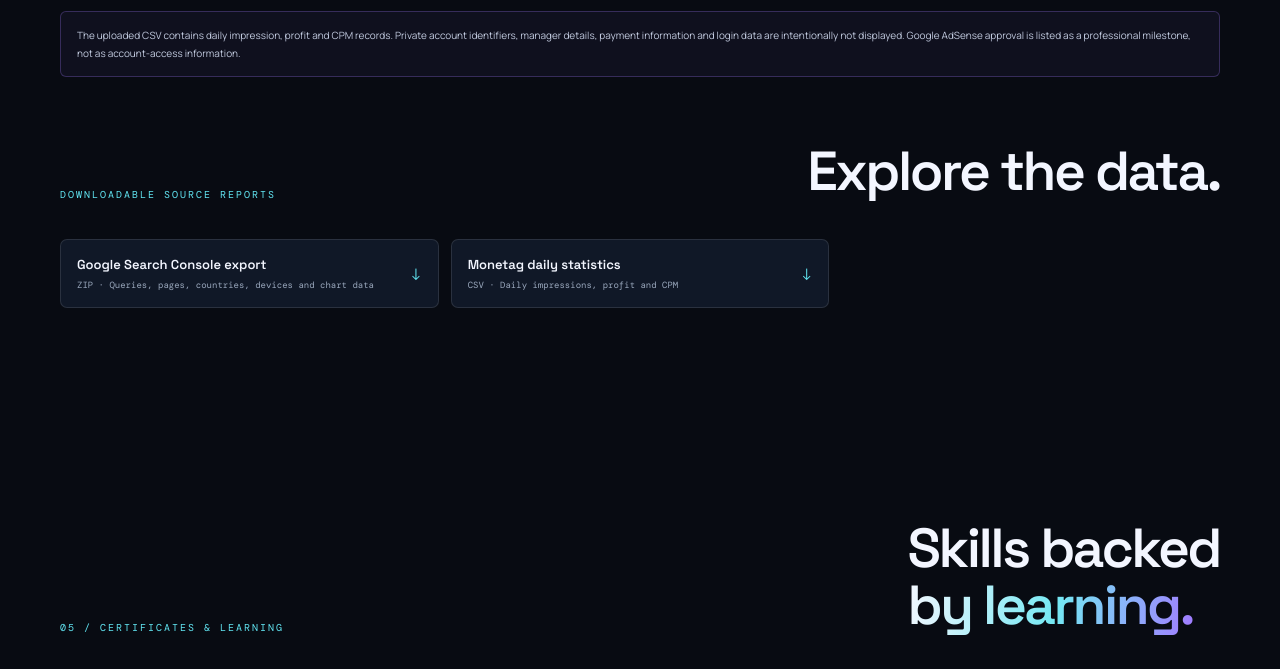
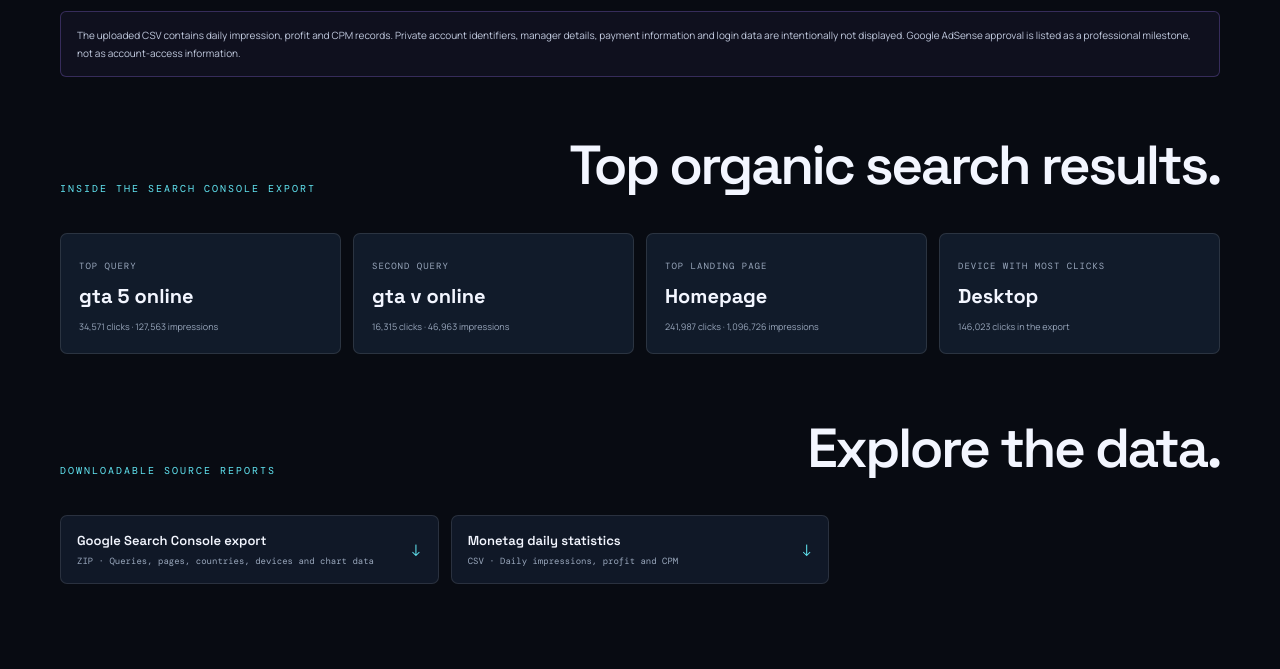
Before and after one commit to developwithAhsan/MuhammadAhsan, a plain HTML site: page index.html in a window 1280 px wide. Shown: the part 4141-4810 px from the top of the page. Drawn offline with nearby package versions, Linux system fonts and the light colour scheme.

Commit message:
Add Search Console export highlights from uploaded ZIP data

```diff
--- a/index.html
+++ b/index.html
@@ -86,6 +86,13 @@
 </div>
 <div class="proof-grid reveal"><article class="proof-card"><a href="https://raw.githubusercontent.com/developwithAhsan/MuhammadAhsan/main/data/Screenshot%202026-11-27%208.16.10%20PM.png" target="_blank"><img loading="lazy" src="data/Screenshot%202026-11-27%208.16.10%20PM.png" alt="Monetag statistics dashboard showing daily impressions, profit and CPM"></a><div class="caption"><b>Monetag · Daily statistics</b><small>Impressions, reported profit and CPM from the supplied dashboard screenshot</small></div></article></div>
 <p class="proof-note reveal">The uploaded CSV contains daily impression, profit and CPM records. Private account identifiers, manager details, payment information and login data are intentionally not displayed. Google AdSense approval is listed as a professional milestone, not as account-access information.</p>
+<div class="head reveal" style="margin-top:48px"><div class="kicker">Inside the Search Console export</div><h2>Top organic search results.</h2></div>
+<div class="proof-stats reveal">
+<div class="proof-stat"><small>Top query</small><strong style="font-size:20px">gta 5 online</strong><span>34,571 clicks · 127,563 impressions</span></div>
+<div class="proof-stat"><small>Second query</small><strong style="font-size:20px">gta v online</strong><span>16,315 clicks · 46,963 impressions</span></div>
+<div class="proof-stat"><small>Top landing page</small><strong style="font-size:20px">Homepage</strong><span>241,987 clicks · 1,096,726 impressions</span></div>
+<div class="proof-stat"><small>Device with most clicks</small><strong style="font-size:20px">Desktop</strong><span>146,023 clicks in the export</span></div>
+</div>
 <div class="head reveal" style="margin-top:54px"><div class="kicker">Downloadable source reports</div><h2>Explore the data.</h2></div>
 <div class="site-grid reveal">
 <a class="site-link" href="data/https___playgtav.vercel.app_-Performance-on-Search-2026-11-27.zip" download><span><b>Google Search Console export</b><small>ZIP · Queries, pages, countries, devices and chart data</small></span><em>↓</em></a>
```
